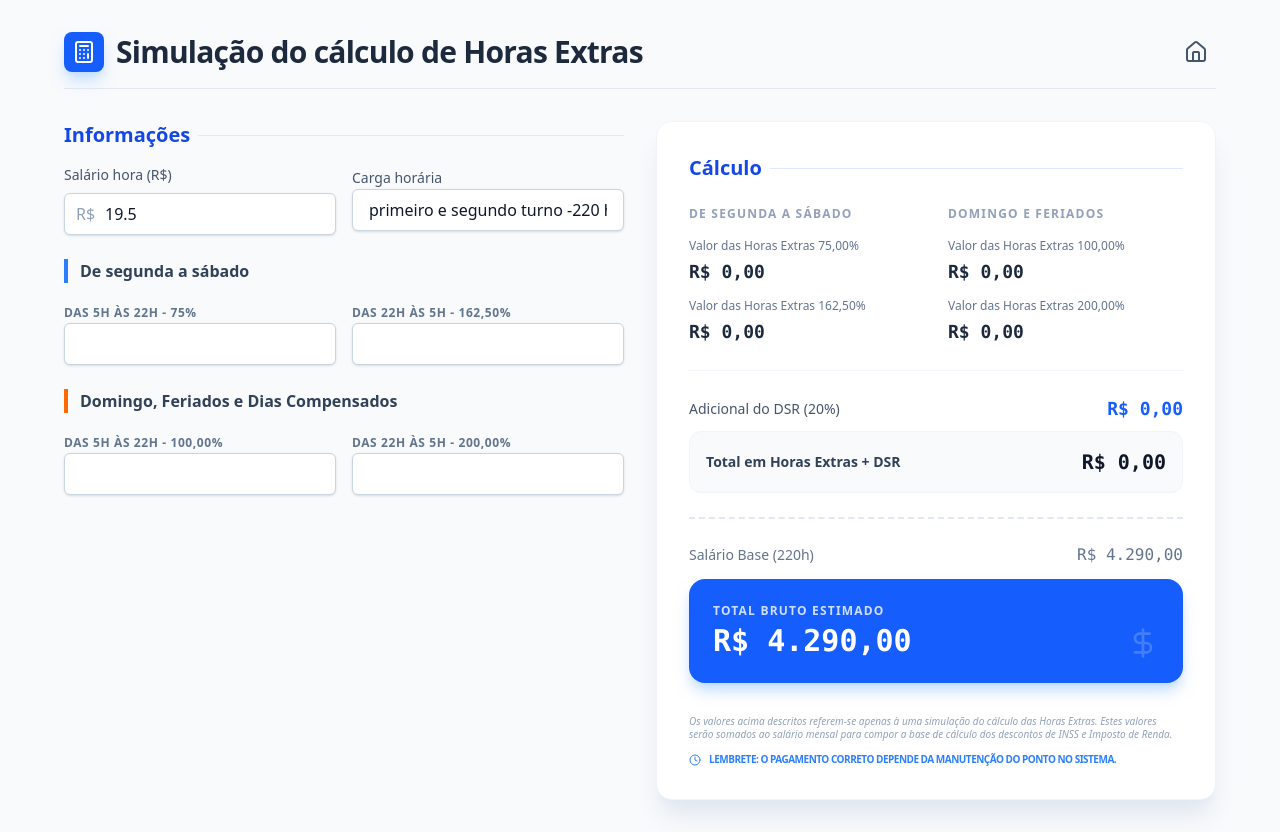
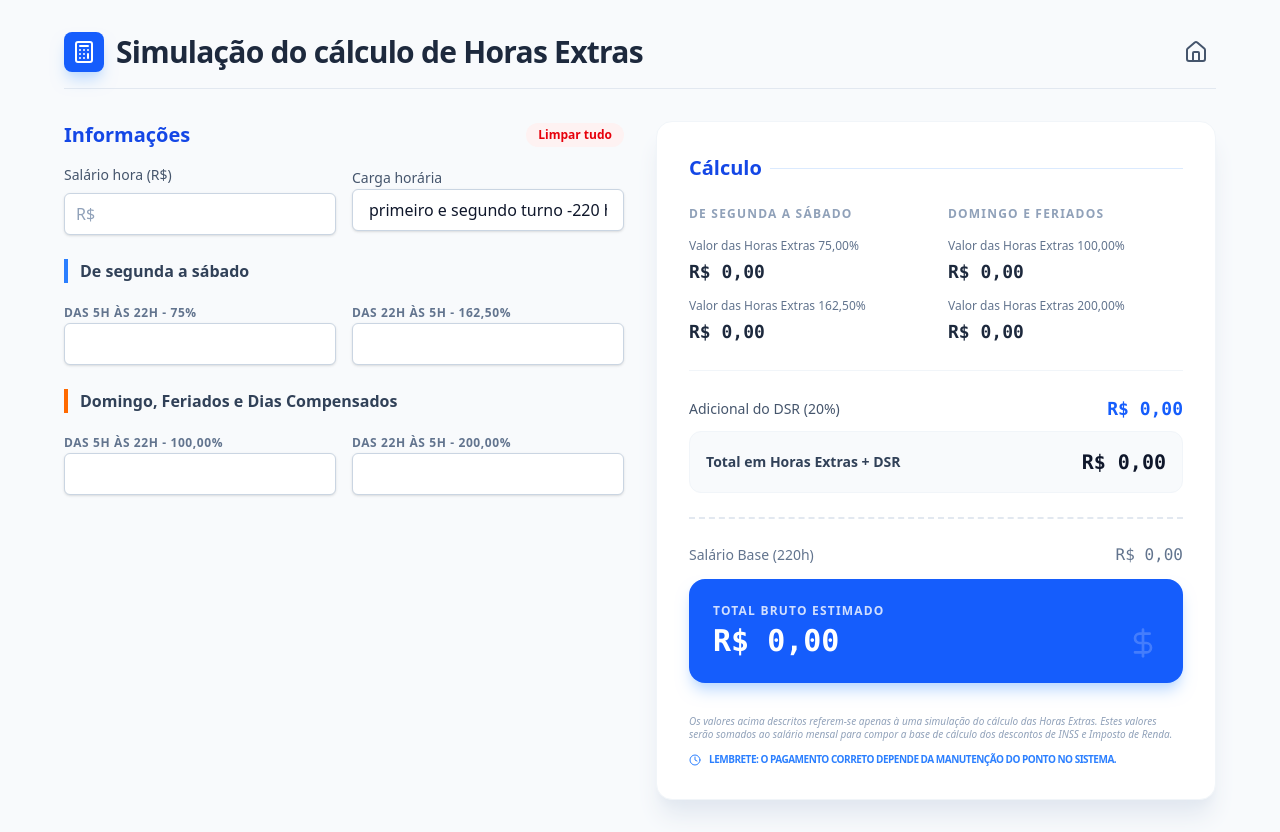
Before and after one commit to froesvieira-droid/Calculo-Hora-Extra, a React (Vite) app: page / in a window 1280 px wide. Built offline with nearby package versions, Linux system fonts and the light colour scheme.

Commit message:
feat: Allow empty hourly wage input
Initializes the hourly wage state with an empty string to permit user input before a value is entered. Updates calculations to safely handle an empty or zero wage.

```diff
--- a/src/App.tsx
+++ b/src/App.tsx
@@ -9,7 +9,7 @@ import { Calculator, Clock, DollarSign, Info, Home, ArrowRight } from 'lucide-re
 
 export default function App() {
   // Inputs
-  const [hourlyWage, setHourlyWage] = useState<number>(19.50);
+  const [hourlyWage, setHourlyWage] = useState<number | ''>('');
   const [workload, setWorkload] = useState<number>(220);
 
   // Hours worked in each category
@@ -20,16 +20,17 @@ export default function App() {
 
   // Calculations
   const calculations = useMemo(() => {
-    const val75 = hourlyWage * 1.75 * Number(hours75 || 0);
-    const val162 = hourlyWage * 2.625 * Number(hours162 || 0);
-    const val100 = hourlyWage * 2.00 * Number(hours100 || 0);
-    const val200 = hourlyWage * 3.00 * Number(hours200 || 0);
+    const wage = Number(hourlyWage || 0);
+    const val75 = wage * 1.75 * Number(hours75 || 0);
+    const val162 = wage * 2.625 * Number(hours162 || 0);
+    const val100 = wage * 2.00 * Number(hours100 || 0);
+    const val200 = wage * 3.00 * Number(hours200 || 0);
 
     const totalOvertime = val75 + val162 + val100 + val200;
     const dsr = totalOvertime * 0.20;
     const totalOvertimeWithDsr = totalOvertime + dsr;
 
-    const baseSalary = hourlyWage * workload;
+    const baseSalary = wage * workload;
     const grandTotal = baseSalary + totalOvertimeWithDsr;
 
     return {
@@ -77,9 +78,20 @@ export default function App() {
             animate={{ opacity: 1, x: 0 }}
             className="space-y-6"
           >
-            <div className="flex items-center gap-2 mb-4">
+            <div className="flex items-center justify-between mb-4">
               <h2 className="text-xl font-bold text-blue-700">Informações</h2>
-              <div className="h-px flex-1 bg-blue-100"></div>
+              <button
+                onClick={() => {
+                  setHourlyWage('');
+                  setHours75('');
+                  setHours162('');
+                  setHours100('');
+                  setHours200('');
+                }}
+                className="text-xs font-semibold text-red-600 hover:text-red-800 bg-red-50 hover:bg-red-100 px-3 py-1 rounded-full transition-colors"
+              >
+                Limpar tudo
+              </button>
             </div>
 
             <div className="grid grid-cols-1 sm:grid-cols-2 gap-4">
@@ -92,7 +104,7 @@ export default function App() {
                   <input
                     type="number"
                     value={hourlyWage}
-                    onChange={(e) => setHourlyWage(Number(e.target.value))}
+                    onChange={(e) => setHourlyWage(e.target.value === '' ? '' : Number(e.target.value))}
                     className="w-full pl-10 pr-4 py-2 bg-white border border-slate-300 rounded-md focus:ring-2 focus:ring-blue-500 focus:border-blue-500 outline-none transition-all shadow-sm"
                   />
                 </div>
```
